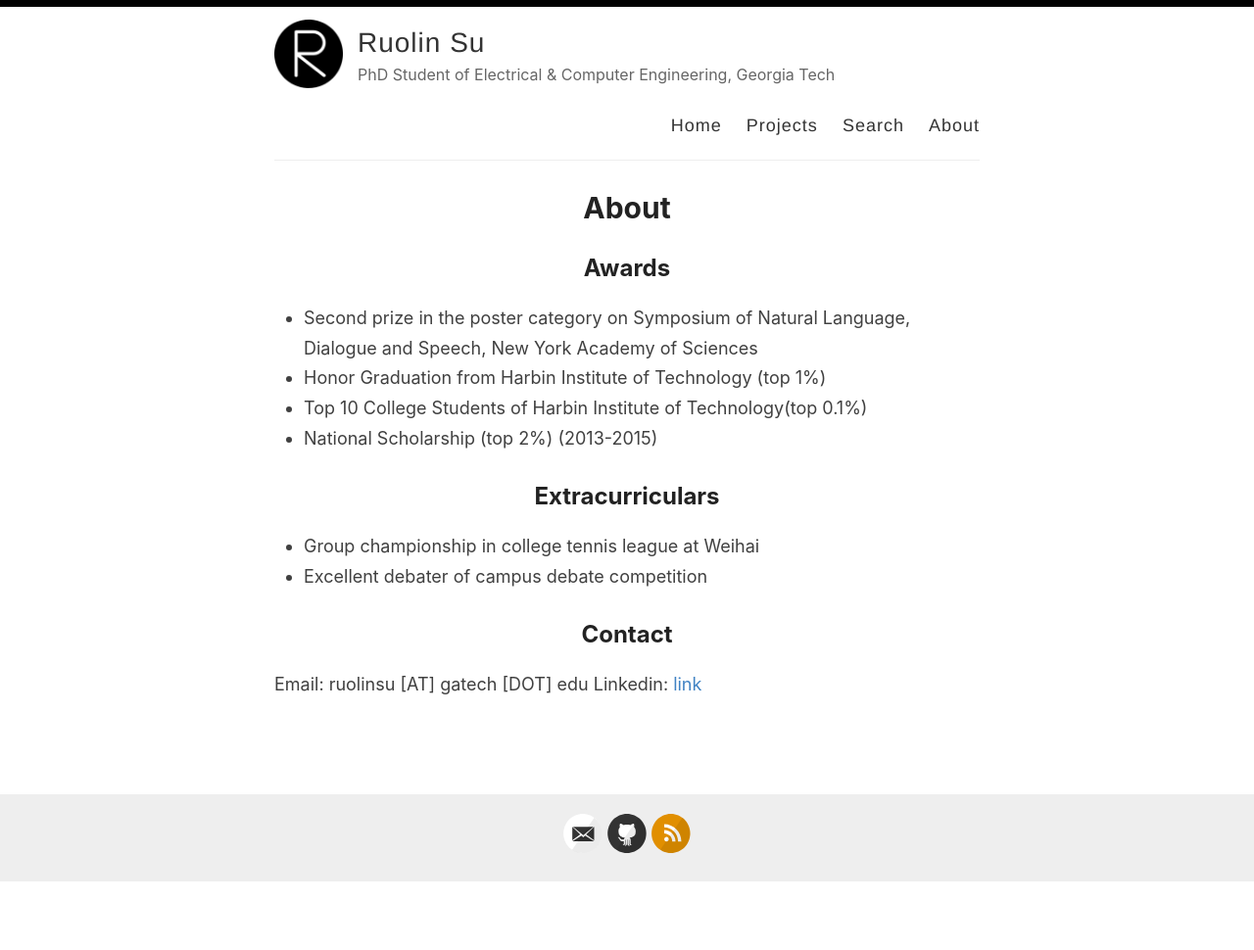
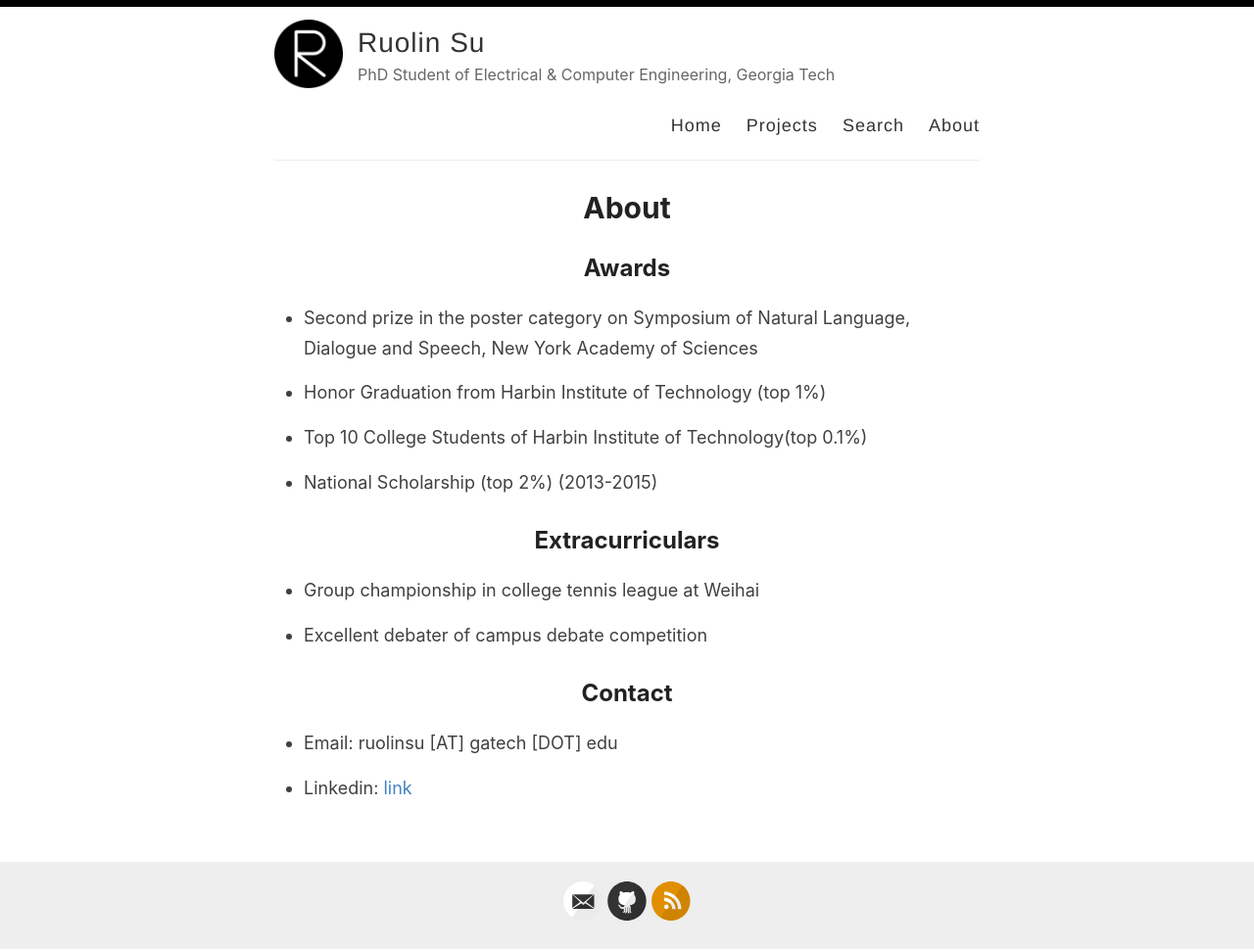
Before and after one commit to youlandasu/youlandasu.github.io, a Jekyll site: the page built from _pages/about.md, in a window 1280 px wide. Shown: the whole page at 98% size. Built offline with Jekyll 4.4.1, drawn with Linux system fonts in a browser that asks for light colours; before the commit the page ends 901 px from its top, so only the background shows below that.

```diff
--- a/_pages/about.md
+++ b/_pages/about.md
@@ -7,16 +7,21 @@ permalink: /about/
 ## Awards
 
 - Second prize in the poster category on Symposium of Natural Language, Dialogue and Speech, New York Academy of Sciences
+
 - Honor Graduation from Harbin Institute of Technology (top 1%)
+
 - Top 10 College Students of Harbin Institute of Technology(top 0.1%)
+
 - National Scholarship (top 2%) (2013-2015)
 
 ## Extracurriculars
 
 - Group championship in college tennis league at Weihai
+
 - Excellent debater of campus debate competition
 
 ## Contact
 
-Email: ruolinsu [AT] gatech [DOT] edu
-Linkedin: [link](https://www.linkedin.com/in/ruolin-su-986b20183/)
+- Email: ruolinsu [AT] gatech [DOT] edu
+
+- Linkedin: [link](https://www.linkedin.com/in/ruolin-su-986b20183/)
```
